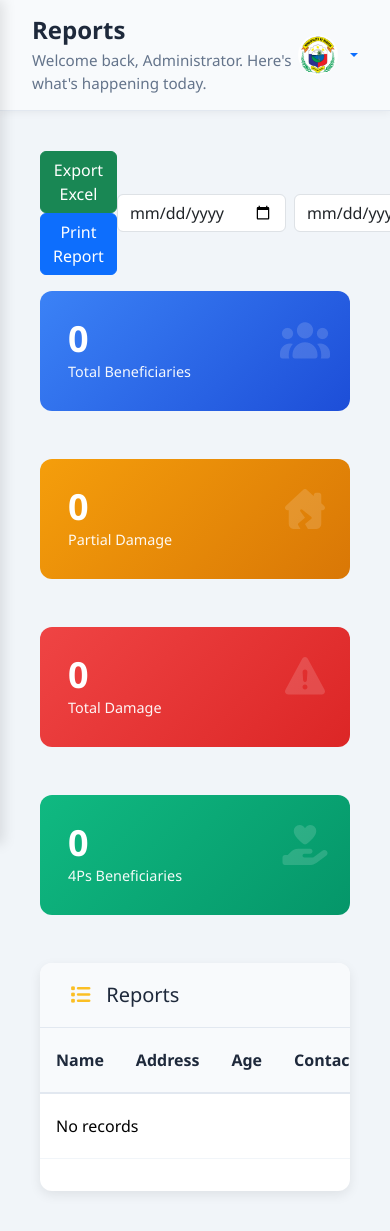
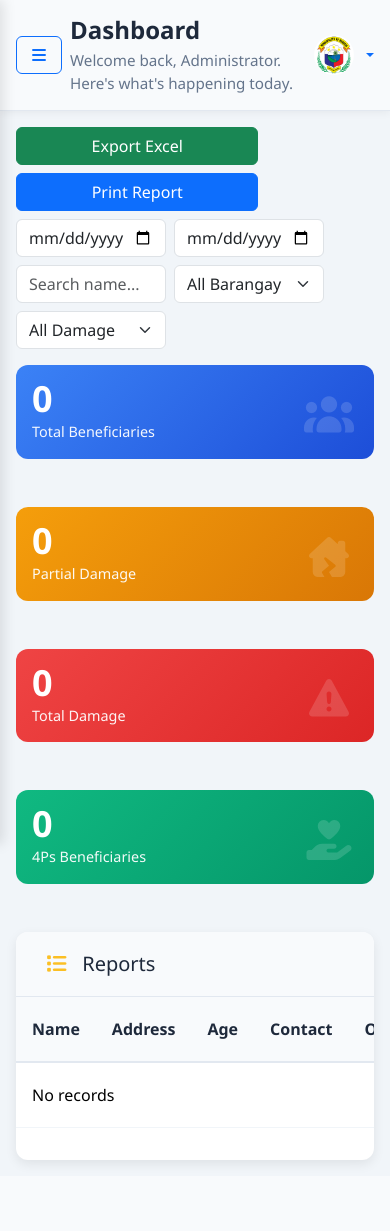
Before and after one commit to ItsmeKeian/MAMS-Hernani, a PHP site: page /admin/reports.php in a window 390 px wide; the page is wider, and only the part inside the window is pictured. After the commit the page ends 1167 px from the top of that part, so only its background shows below. Run offline with PHP 8.4, Linux system fonts and the light colour scheme; the visitor is signed in with stand-in values (Sample User, id 1); data that the repository does not hold is empty; some libraries are stand-ins or nearby versions.

Commit message:
I try to fix the mobile responsive for this web application

```diff
--- a/admin/reports.php
+++ b/admin/reports.php
@@ -75,11 +75,22 @@ require "../php/admin_only.php";
     <!-- Main Content -->
     <div class="main-content">
         <!-- Header -->
-        <header class="header">
+         <header class="header">
             <div class="d-flex justify-content-between align-items-center">
-                <div>
-                    <h1 class="header-title mb-1">Reports</h1>
-                    <p class="header-subtitle mb-0">Welcome back, Administrator. Here's what's happening today.</p>
+
+                <div class="d-flex align-items-center">
+
+                    <button class="btn btn-outline-primary d-lg-none me-2" id="menuToggle">
+                        <i class="fas fa-bars"></i>
+                    </button>
+
+                    <div>
+                        <h1 class="header-title mb-1">Dashboard</h1>
+                        <p class="header-subtitle mb-0">
+                        Welcome back, Administrator. Here's what's happening today.
+                        </p>
+                    </div>
+
                 </div>
                 <div class="d-flex align-items-center">
                     <div class="dropdown">
@@ -108,44 +119,44 @@ require "../php/admin_only.php";
 
 
 
-        <div class="d-flex justify-content-between align-items-center mb-3">
+        <div class="d-flex justify-content-between align-items-start flex-wrap gap-2 mb-3">
 
-                <div>
+            <div class="d-flex flex-wrap gap-2">
 
                     <a id="exportBtn"
-                    href="php/export/export_beneficiaries.php"
+                    href="../php/export/export_beneficiaries.php"
                     class="btn btn-success">
                     Export Excel
                     </a>
 
                     <a id="printBtn"
-                    href="php/print/print_report.php"
+                    href="../php/print/print_report.php"
                     target="_blank"
-                    class="btn btn-primary">
+                    class="btn btn-primary ">
                     Print Report
                     </a>
 
                 </div>
 
-                <div class="d-flex gap-2">
+                <div class="d-flex flex-wrap gap-2">
 
                         <input
                             type="date"
                             id="dateFrom"
-                            class="form-control">
+                            class="form-control" style="width:150px">
 
                         <input
                             type="date"
                             id="dateTo"
-                            class="form-control">
+                            class="form-control" style="width:150px">
 
                 <input
                         id="searchInput"
                         type="text"
                         class="form-control"
-                        placeholder="Search name...">
+                        placeholder="Search name..." style="width:150px">
 
-                        <select id="filterBarangay" class="form-select">
+                        <select id="filterBarangay" class="form-select" style="width:150px">
 
                             <option value="">All Barangay</option>
                             <option value="nagaja">Nagaja</option>
@@ -155,7 +166,7 @@ require "../php/admin_only.php";
                          </select>
 
 
-                         <select id="filterDamage" class="form-select">
+                         <select id="filterDamage" class="form-select" style="width:150px">
 
                             <option value="">All Damage</option>
                             <option value="Partially Damage">Partially Damage</option>
@@ -320,5 +331,28 @@ require "../php/admin_only.php";
 <script src="../assets/js/bootstrap.bundle.min.js"></script>
 <script src="../js/reports.js"></script>
 
+<script>
+
+$("#menuToggle").click(function () {
+
+    $(".sidebar").toggleClass("show");
+
+});
+
+
+// close sidebar when clicking outside (mobile)
+
+$(document).click(function (e) {
+
+    if (
+        !$(e.target).closest(".sidebar").length &&
+        !$(e.target).closest("#menuToggle").length
+    ) {
+        $(".sidebar").removeClass("show");
+    }
+
+});
+
+</script>
 </body>
 </html>
--- a/assets/css/dashboard.css
+++ b/assets/css/dashboard.css
@@ -243,3 +243,198 @@ body {
     width: 100px;
     border-radius: 10px;
 }
+
+@media (max-width: 768px) {
+
+    .page-content {
+        padding: 1rem;
+    }
+
+    .header {
+        padding: 1rem;
+    }
+
+    .stat-card {
+        height: auto;
+        padding: 1.2rem;
+    }
+
+}
+
+.table-responsive {
+    overflow-x: auto;
+}
+
+
+@media (max-width: 992px) {
+    .sidebar {
+        transform: translateX(-100%);
+    }
+
+    .sidebar.show {
+        transform: translateX(0);
+    }
+}
+
+@media (max-width: 992px) {
+
+    .sidebar {
+        z-index: 1050;
+    }
+
+}
+
+
+@media (max-width: 768px) {
+
+    .table-container {
+        overflow-x: auto;
+    }
+
+    .table {
+        min-width: 900px;
+    }
+
+}
+
+#familyTable {
+    min-width: 900px;
+}
+
+@media (max-width: 768px) {
+
+    .row > div {
+        flex: 0 0 100%;
+        max-width: 100%;
+    }
+
+}
+
+@media (max-width: 576px) {
+
+    .page-content .btn {
+        width: 100%;
+    }
+
+}
+
+@media (max-width: 768px) {
+
+    .table-container {
+        overflow-x: auto;
+    }
+
+    .table-container .table {
+        min-width: 900px;
+    }
+
+
+
+}
+
+
+@media (max-width: 768px) {
+
+    .table-container {
+        overflow-x: auto;
+    }
+
+    .table-container .table {
+        min-width: 700px;
+    }
+
+}
+
+.table td .btn {
+    white-space: nowrap;
+}
+
+.table td:first-child {
+    min-width: 180px;
+}
+
+
+@media (max-width: 576px) {
+
+    .pagination {
+        flex-wrap: wrap;
+    }
+
+}
+
+@media (max-width: 768px) {
+
+    .modal-body {
+        max-height: 80vh;
+        overflow-y: auto;
+    }
+
+}
+
+@media (max-width: 768px) {
+
+    .modal .row > div {
+        flex: 0 0 100%;
+        max-width: 100%;
+    }
+
+}
+
+#familyTable {
+    min-width: 900px;
+}
+
+@media (max-width: 576px) {
+
+    .modal-footer .btn {
+        width: 100%;
+    }
+
+}
+
+.modal-header h5 {
+    font-size: 1rem;
+}
+
+
+@media (max-width: 768px) {
+
+    .stat-card {
+        height: auto;
+        padding: 1rem;
+    }
+
+}
+
+
+@media (max-width: 576px) {
+
+    .modal-body .form-control {
+        font-size: 14px;
+    }
+
+}
+
+
+#reportCards .card {
+
+    border-radius: 10px;
+    margin-bottom: 10px;
+    padding: 12px;
+    border: 1px solid #ddd;
+
+}
+
+#reportCards .name {
+
+    font-weight: bold;
+    font-size: 16px;
+
+}
+
+#reportCards .rowItem {
+
+    font-size: 13px;
+    margin-top: 3px;
+
+}
--- a/js/reports.js
+++ b/js/reports.js
@@ -83,6 +83,8 @@ function loadBeneficiary(page = 1, search = "", barangay = "", from = "", to = "
             let tbody = $("#beneficiaryTable tbody");
 
             tbody.empty();
+
+
 
             if (!res.data || res.data.length == 0) {
 
@@ -379,8 +381,69 @@ $("#filterBarangay, #searchInput, #dateFrom, #dateTo, #filterDamage")
     $("#printBtn").attr(
         "href",
         url
-        .replace("../export/export_beneficiaries.php",
-                "../print/print_report.php")
+        .replace("../php/export/export_beneficiaries.php",
+                "../php/print/print_report.php")
     );
 
 });
+
+
+$("#exportBtn").click(function(e){
+
+    e.preventDefault();
+
+    let url = $(this).attr("href");
+
+    if(!url) return;
+
+    // loading
+    Swal.fire({
+        title: "Preparing Excel...",
+        allowOutsideClick:false,
+        timer:1000,
+        didOpen:()=>{
+            Swal.showLoading();
+        }
+    }).then(()=>{
+
+        // success state
+        Swal.fire({
+            icon: "success",
+            title: "Export ready",
+            timer:1000,
+            showConfirmButton:false
+        }).then(()=>{
+
+            // start download after success
+            window.location.href = url;
+
+        });
+
+    });
+
+});
+
+
+
+$("#printBtn").click(function(e){
+
+    e.preventDefault();
+
+    let url = $(this).attr("href");
+
+    if(!url) return;
+
+    Swal.fire({
+        title: "Preparing report...",
+        allowOutsideClick:false,
+        timer:1200,
+        didOpen:()=>{
+            Swal.showLoading();
+        }
+    }).then(()=>{
+
+        window.open(url, "_blank");
+
+    });
+
+});
```
Also changed, not shown: admin/aid_distribution.php (+37 -3 lines), admin/beneficiary.php (+43 -7 lines), admin/dashboard.php (+37 -3 lines), admin/users.php (+39 -5 lines), js/beneficiary.js (+45 -16 lines).
